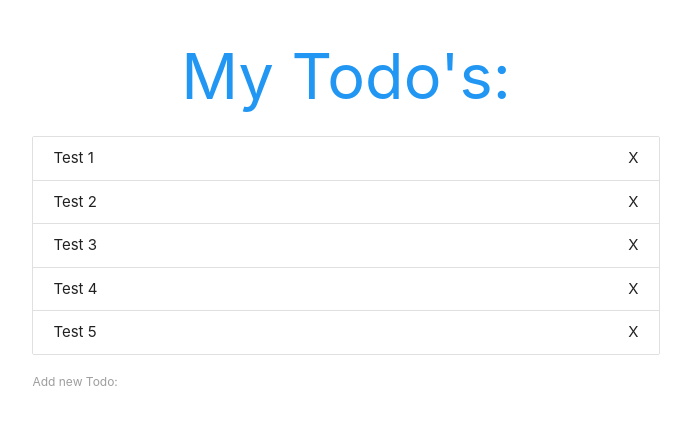
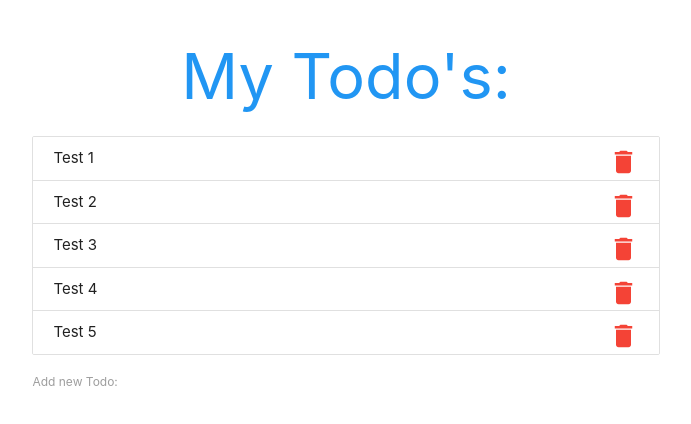
Before and after one commit to StanislavDanyliuk/TODO-List, a React (Create React App) app: page / in a window 1280 px wide. Shown: the top 424 px of the page, without its empty margins (294-985 px from the left). Built offline with nearby package versions, Linux system fonts and the light colour scheme.

Commit message:
add scss

```diff
--- a/package.json
+++ b/package.json
@@ -4,6 +4,7 @@
   "private": true,
   "dependencies": {
     "materialize-css": "^1.0.0-rc.2",
+    "node-sass": "^4.12.0",
     "react": "^16.8.6",
     "react-dom": "^16.8.6",
     "react-router-dom": "^5.0.0",
--- a/public/index.html
+++ b/public/index.html
@@ -9,6 +9,8 @@
   <link rel="manifest" href="%PUBLIC_URL%/manifest.json" />
   <!-- Compiled and minified CSS -->
   <link rel="stylesheet" href="https://cdnjs.cloudflare.com/ajax/libs/materialize/1.0.0/css/materialize.min.css">
+
+  <link href="https://fonts.googleapis.com/icon?family=Material+Icons" rel="stylesheet">
 
   <!-- Compiled and minified JavaScript -->
   <script src="https://cdnjs.cloudflare.com/ajax/libs/materialize/1.0.0/js/materialize.min.js"></script>
--- a/src/App.js
+++ b/src/App.js
@@ -1,6 +1,8 @@
 import React from 'react';
 import { BrowserRouter as Router, Route, Switch } from "react-router-dom";
 import HomePage from './components/HomePage';
+import NotFoundPage from './components/NotFoundPage';
+import './main.scss'
 
 class App extends React.Component {
 
@@ -10,6 +12,7 @@ class App extends React.Component {
         <Router>
           <Switch>
             <Route path="/" exact component={HomePage} />
+            <Route path="*" exact component={NotFoundPage} />
           </Switch>
         </Router>
       </div>
--- a/src/components/List.js
+++ b/src/components/List.js
@@ -9,7 +9,7 @@ const List = ({ todos, deleteTodo }) => {
                     <span>
                         {todo.content}
                     </span>
-                    <span className='right' onClick={() => { deleteTodo(todo.id) }}>X</span>
+                    <span onClick={() => { deleteTodo(todo.id) }}><i class="small material-icons right red-text delete-btn">delete</i></span>
                 </div>
             )
         })
--- /dev/null
+++ b/src/components/NotFoundPage.js
@@ -0,0 +1,11 @@
+import React, { Component } from 'react'
+
+export default class NotFoundPage extends Component {
+    render() {
+        return (
+            <h1 className='center red-text'>
+                404 page not found!
+            </h1>
+        )
+    }
+}
--- /dev/null
+++ b/src/main.scss
@@ -0,0 +1,3 @@
+.delete-btn {
+  cursor: pointer;
+}
```
Also changed, not shown: 1 other file (tests, documents, lock files or other folders).
